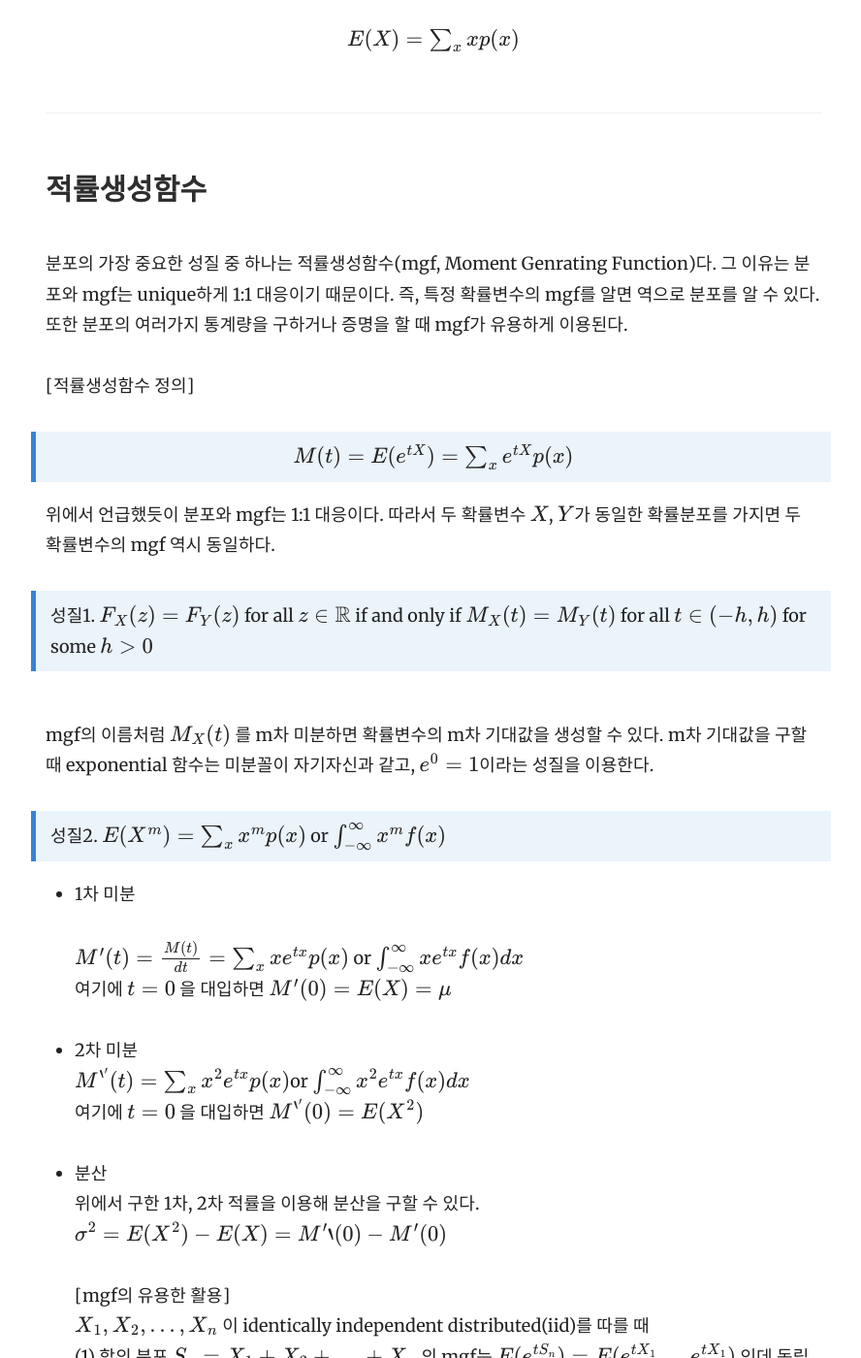
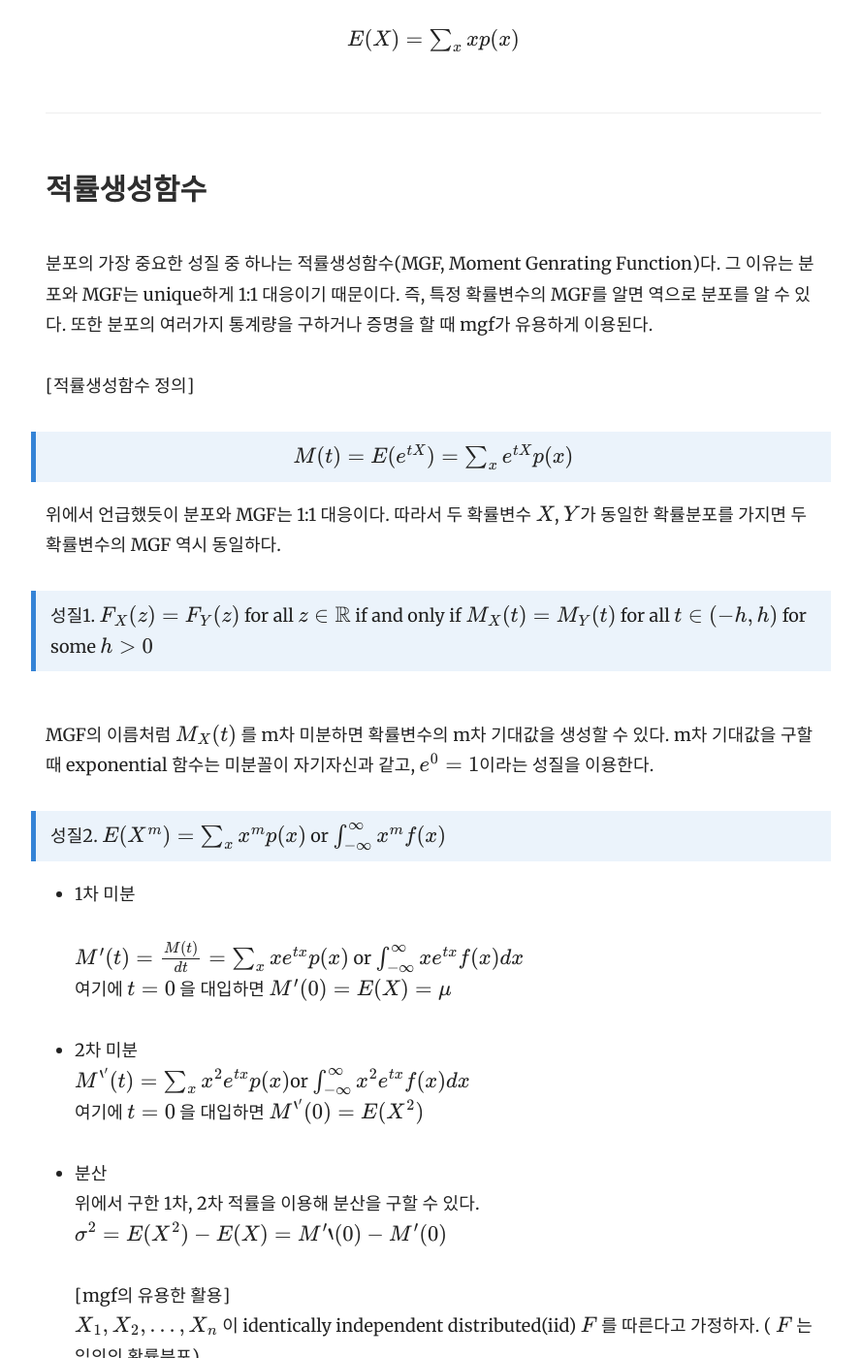
Before and after one commit to yrk3434/yrk3434.github.io, a Jekyll site: the page built from _docs/Theory/Mathematical Statistics.md, in a window 1280 px wide and 1400 px high, scrolled down 1237 px. Shown: the whole window at 97% size, without its empty margins (343-1231 px from the left). Built offline with Jekyll 4.4.1, drawn with Linux system fonts in a browser that asks for light colours; formulas are drawn with MathJax 3; some of the changed text lies outside the part shown.

Commit message:
Update Mathematical Statistics.md

```diff
--- a/_docs/Theory/Mathematical Statistics.md
+++ b/_docs/Theory/Mathematical Statistics.md
@@ -40,16 +40,16 @@ toc_label: 목차
 
 ### 적률생성함수
 <br/>
-분포의 가장 중요한 성질 중 하나는 적률생성함수(mgf, Moment Genrating Function)다. 그 이유는 분포와 mgf는 unique하게 1:1 대응이기 때문이다. 즉, 특정 확률변수의 mgf를 알면 역으로 분포를 알 수 있다. 또한 분포의 여러가지 통계량을 구하거나 증명을 할 때 mgf가 유용하게 이용된다.
+분포의 가장 중요한 성질 중 하나는 적률생성함수(MGF, Moment Genrating Function)다. 그 이유는 분포와 MGF는 unique하게 1:1 대응이기 때문이다. 즉, 특정 확률변수의 MGF를 알면 역으로 분포를 알 수 있다. 또한 분포의 여러가지 통계량을 구하거나 증명을 할 때 mgf가 유용하게 이용된다.
 <br/>
 [적률생성함수 정의]
 > <center>$ M(t)=E( e^{tX} )  = \sum_x e^{tX} p(x) $ <center/>
 
-위에서 언급했듯이 분포와 mgf는 1:1 대응이다. 따라서 두 확률변수 $ X $, $ Y $가 동일한 확률분포를 가지면 두 확률변수의 mgf 역시 동일하다.
+위에서 언급했듯이 분포와 MGF는 1:1 대응이다. 따라서 두 확률변수 $ X $, $ Y $가 동일한 확률분포를 가지면 두 확률변수의 MGF 역시 동일하다.
 > 성질1. $ F_X(z) = F_Y(z)$ for all $ z \in \mathbb{R} $ if and only if $ M_X(t) = M_Y(t) $ for all $ t \in (-h,h) $ for some $h>0$
 
 <br/>
-mgf의 이름처럼 $ M_X(t) $ 를 m차 미분하면 확률변수의 m차 기대값을 생성할 수 있다.
+MGF의 이름처럼 $ M_X(t) $ 를 m차 미분하면 확률변수의 m차 기대값을 생성할 수 있다.
 m차 기대값을 구할 때 exponential 함수는 미분꼴이 자기자신과 같고, $e^0=1$이라는 성질을 이용한다.
 
 > 성질2. $ E(X^m) = \sum_x x^m p(x) $ or $ \int_{-\infty}^{\infty} x^m f(x) $
@@ -66,7 +66,15 @@ $ M^{''}(t) = \sum_x x^2 e^{tx}p(x) $or $ \int_{-\infty}^{\infty} x^2 e^{tx}f(x)
 위에서 구한 1차, 2차 적률을 이용해 분산을 구할 수 있다. $ \sigma^2 = E(X^2)-E(X) = M''(0) - M'(0) $
 <br/>
 [mgf의 유용한 활용] <br/>
-$ X_1, X_2, ..., X_n $ 이 identically independent distributed(iid)를 따를 때 <br/>
-(1) 합의 분포 $ S_n = X_1 + X_2 + ... + X_n $ 의 mgf는 $ E(e^{t S_n}) = E(e^{t X_1}...e^{t X_1}) $ 인데
+$ X_1, X_2, ..., X_n $ 이 identically independent distributed(iid) $ F $ 를 따른다고 가정하자. ( $ F $ 는 임의의 확률분포) <br/>
+(1) 합의 분포 <br/>
+  $ S_n = X_1 + X_2 + ... + X_n $ 의 mgf는 $ E(e^{t S_n}) = E(e^{t X_1}...e^{t X_1}) $ 인데
   독립성질에 의해 기대값이 분해되어  $ E(e^{t X_1}) ...E(e^{t X_n}) $ 가 되고
   확률변수들이 동일분포를 따르므로 $  E(e^{t X_i})^n = M_X(t)^n $ 로 정리된다.
+(2) MGF를 이용한 CLT 증명 <br/>
+  참고. 확률변수  $ Z $ 가 평균 $ \mu $ , 분산 $ \sigma^2 $ 인 정규분포를 따를 때, $ Z $ 의 MGF는 $ M_Z(t) = exp(\mu t + \frac{sigma^2 t^2}{2}) $ 다. <br/>
+  $ Z_n  =  \frac{S_n- n \mu}{\sqrt{ n sigma^2 }} $ (표준화된 합의 분포) <br/>
+  $ = \sum_{i=1}^n ( X_i - \mu ) / \sigma \sqrt{n} $ <br/>
+  $ = S_n' / \sigma \sqrt{n}  $ <br/>
+  이 때 MGF는  <br/>
+  $ M_{Z_n}(t) = E(e^{t Z_n}) = E( e^{t S_n'/\sigma \sqrt(n) } ) = E() $ <br/>
```
